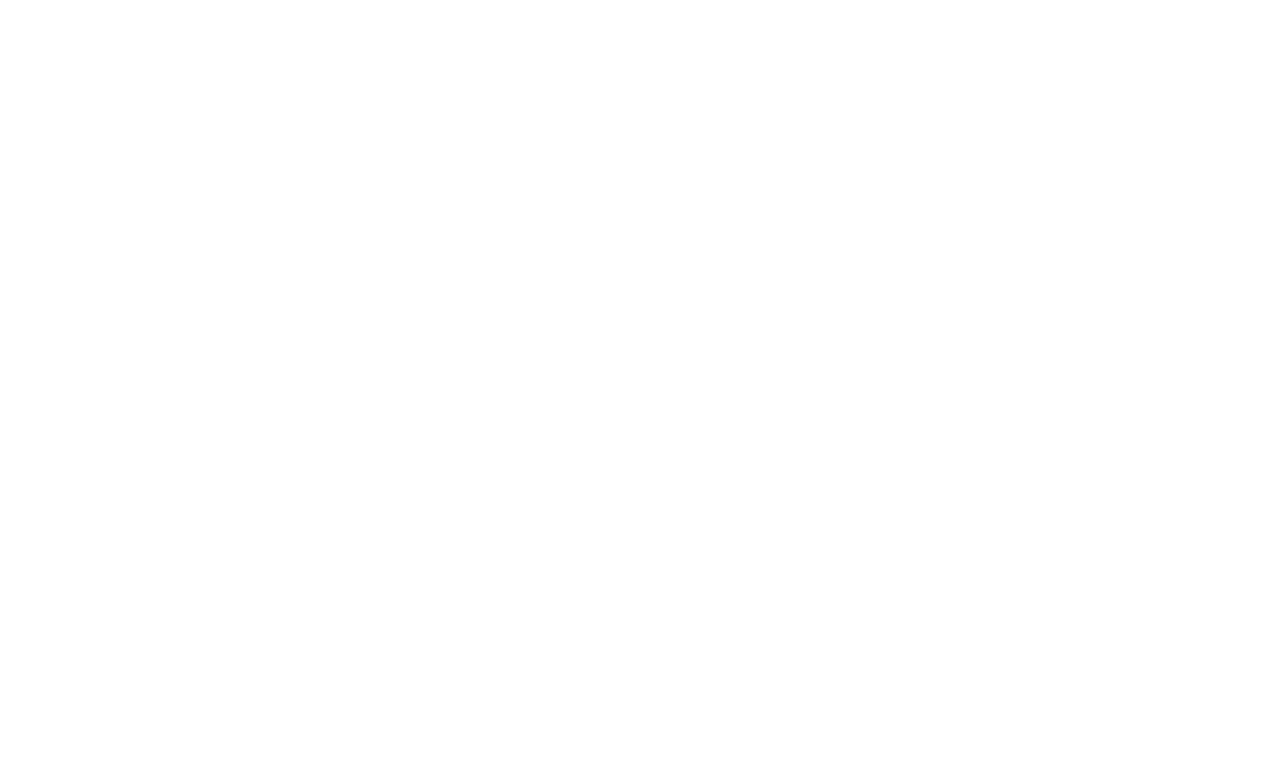
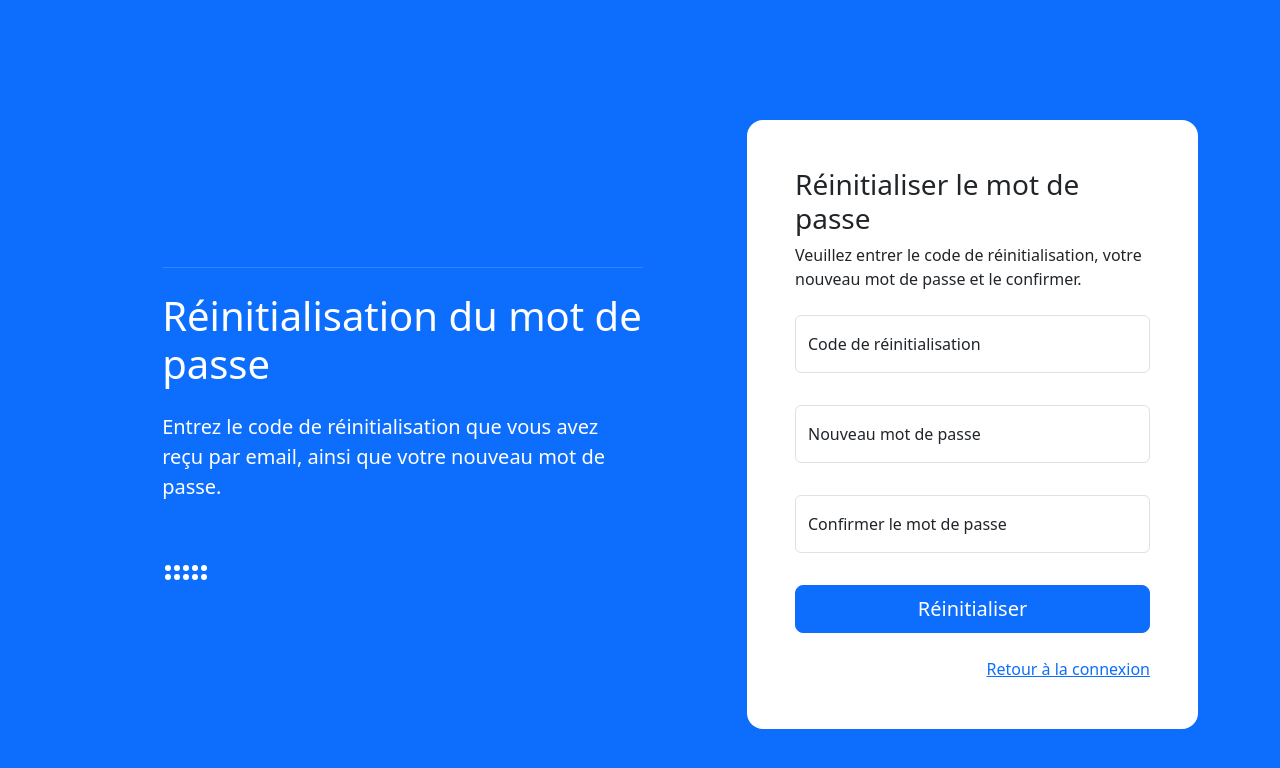
Before and after one commit to delmas007/FRONT-AVANCED-RAG-SPRING-AI, an Angular app: page /modifier-mot-de-passe/1 in a window 1280 px wide. Before the commit this address led to /. Shown: the top 768 px of the page. Built offline with nearby package versions, Linux system fonts and the light colour scheme.

Commit message:
gestion mot de passe

```diff
--- a/src/app/app.routes.ts
+++ b/src/app/app.routes.ts
@@ -7,12 +7,14 @@ import {AuthenticationGuard} from "./guards/authentication.guard";
 import {AuthorizationGuard} from "./guards/authorization.guard";
 import {VerifyCodeComponent} from "./verify-code/verify-code.component";
 import {MotDePasseComponent} from "./mot-de-passe/mot-de-passe.component";
+import {ModMotDePasseComponent} from "./mod-mot-de-passe/mod-mot-de-passe.component";
 
 export const routes: Routes = [
 
   { path : "connexion" , component : LoginComponent},
   { path : "inscription" , component : RegisterComponent},
   { path : "verification/:email" , component : VerifyCodeComponent},
+  { path : "modifier-mot-de-passe/:email" , component : ModMotDePasseComponent},
   { path : "mot-de-passe" , component : MotDePasseComponent},
 
   { path : "user" , component : UserComponent,canActivate:[AuthenticationGuard] ,children : [
--- a/src/app/mod-mot-de-passe/mod-mot-de-passe.component.css
+++ b/src/app/mod-mot-de-passe/mod-mot-de-passe.component.css
@@ -0,0 +1,16 @@
+/* CSS spécifique pour les écrans de taille moyenne et grande */
+@media (min-width: 768px) {
+  section {
+    height: 100vh;
+  }
+}
+
+@media (min-width: 1200px) {
+  section {
+    height: 100vh;
+  }
+}
+.alert {
+  border-radius: 0.25rem; /* Arrondi les coins du message d'alerte */
+  padding: 1rem; /* Ajoute du rembourrage pour améliorer la lisibilité */
+}
--- a/src/app/mod-mot-de-passe/mod-mot-de-passe.component.html
+++ b/src/app/mod-mot-de-passe/mod-mot-de-passe.component.html
@@ -1 +1,73 @@
-<p>mod-mot-de-passe works!</p>
+<section class="bg-primary py-3 py-md-5 py-xl-8 vh-100">
+  <div class="container">
+    <div class="row gy-4 align-items-center mt-md-5">
+      <div class="col-12 col-md-6 col-xl-7">
+        <div class="d-flex justify-content-center text-bg-primary">
+          <div class="col-12 col-xl-9">
+            <hr class="border-primary-subtle mb-4">
+            <h2 class="h1 mb-4">Réinitialisation du mot de passe</h2>
+            <p class="lead mb-5">Entrez le code de réinitialisation que vous avez reçu par email, ainsi que votre nouveau mot de passe.</p>
+            <div class="text-endx">
+              <svg xmlns="http://www.w3.org/2000/svg" width="48" height="48" fill="currentColor" class="bi bi-grip-horizontal" viewBox="0 0 16 16">
+                <path d="M2 8a1 1 0 1 1 0 2 1 1 0 0 1 0-2zm0-3a1 1 0 1 1 0 2 1 1 0 0 1 0-2zm3 3a1 1 0 1 1 0 2 1 1 0 0 1 0-2zm0-3a1 1 0 1 1 0 2 1 1 0 0 1 0-2zm3 3a1 1 0 1 1 0 2 1 1 0 0 1 0-2zm0-3a1 1 0 1 1 0 2 1 1 0 0 1 0-2zm3 3a1 1 0 1 1 0 2 1 1 0 0 1 0-2zm0-3a1 1 0 1 1 0 2 1 1 0 0 1 0-2zm3 3a1 1 0 1 1 0 2 1 1 0 0 1 0-2zm0-3a1 1 0 1 1 0 2 1 1 0 0 1 0-2z" />
+              </svg>
+            </div>
+          </div>
+        </div>
+      </div>
+      <div class="col-12 col-md-6 col-xl-5">
+        <div class="card border-0 rounded-4">
+          <div class="card-body p-3 p-md-4 p-xl-5">
+            <div class="row">
+              <div class="col-12">
+                <div class="mb-4">
+                  <h3>Réinitialiser le mot de passe</h3>
+                  <p>Veuillez entrer le code de réinitialisation, votre nouveau mot de passe et le confirmer.</p>
+                </div>
+              </div>
+            </div>
+            <form [formGroup]="formResetPassword" (ngSubmit)="handleResetPassword()">
+              <div class="row gy-3 overflow-hidden">
+                <div class="col-12">
+                  <div class="form-floating mb-3">
+                    <input type="text" class="form-control" name="resetCode" id="resetCode" placeholder="Code de réinitialisation" required formControlName="resetCode">
+                    <label for="resetCode" class="form-label">Code de réinitialisation</label>
+                  </div>
+                </div>
+                <div class="col-12">
+                  <div class="form-floating mb-3">
+                    <input type="password" class="form-control" name="newPassword" id="newPassword" placeholder="Nouveau mot de passe" required formControlName="newPassword">
+                    <label for="newPassword" class="form-label">Nouveau mot de passe</label>
+                  </div>
+                </div>
+                <div class="col-12">
+                  <div class="form-floating mb-3">
+                    <input type="password" class="form-control" name="confirmPassword" id="confirmPassword" placeholder="Confirmer le mot de passe" required formControlName="confirmPassword">
+                    <label for="confirmPassword" class="form-label">Confirmer le mot de passe</label>
+                  </div>
+                </div>
+                <div class="col-12">
+                  <div class="d-grid">
+                    <button class="btn btn-primary btn-lg" type="submit" [disabled]="loading">
+                      <span *ngIf="loading" class="spinner-border spinner-border-sm" role="status" aria-hidden="true"></span>
+                      {{ loading ? 'Envoi en cours...' : 'Réinitialiser' }}
+                    </button>
+                  </div>
+                  <div *ngIf="errorMessage" class="alert alert-danger mt-3">{{ errorMessage }}</div>
+                </div>
+              </div>
+            </form>
+            <div class="row">
+              <div class="col-12">
+                <div class="d-flex gap-2 gap-md-4 flex-column flex-md-row justify-content-md-end mt-4">
+                  <a routerLink="/connexion">Retour à la connexion</a>
+                </div>
+              </div>
+            </div>
+
+          </div>
+        </div>
+      </div>
+    </div>
+  </div>
+</section>
--- a/src/app/mod-mot-de-passe/mod-mot-de-passe.component.ts
+++ b/src/app/mod-mot-de-passe/mod-mot-de-passe.component.ts
@@ -1,12 +1,65 @@
-import { Component } from '@angular/core';
+import {Component, OnInit} from '@angular/core';
+import {FormBuilder, FormGroup, ReactiveFormsModule, Validators} from "@angular/forms";
+import {ApiService} from "../service/api.service";
+import {ActivatedRoute, Router, RouterLink} from "@angular/router";
+import {NgIf} from "@angular/common";
 
 @Component({
   selector: 'app-mod-mot-de-passe',
   standalone: true,
-  imports: [],
+  imports: [
+    ReactiveFormsModule,
+    NgIf,
+    RouterLink
+  ],
   templateUrl: './mod-mot-de-passe.component.html',
   styleUrl: './mod-mot-de-passe.component.css'
 })
-export class ModMotDePasseComponent {
+export class ModMotDePasseComponent implements OnInit{
+  formResetPassword!: FormGroup;
+  errorMessage: any;
+  loading = false;
+  email!: string ;
+
+
+  constructor(private fb:FormBuilder,private apiService: ApiService, private router: Router,private activatedRoute : ActivatedRoute) {
+  }
+  ngOnInit(): void {
+    this.formResetPassword = this.fb.group({
+      newPassword: this.fb.control(""),
+      confirmPassword: this.fb.control(""),
+      resetCode: this.fb.control(""),
+    });
+  }
+
+  handleResetPassword() {
+    let newPassword = this.formResetPassword.value.newPassword;
+    let confirmPassword = this.formResetPassword.value.confirmPassword;
+    let resetCode = this.formResetPassword.value.resetCode;
+    this.loading = true;
+    this.errorMessage = null;
+    if (newPassword === confirmPassword) {
+      this.email = this.activatedRoute.snapshot.params['email']
+      this.apiService.nouveauMotDePasse(this.email, resetCode, newPassword)
+        .then((token: any) => {
+          this.router.navigateByUrl("/connexion")
+        })
+        .catch(err => {
+          this.loading = false;
+          if (err.error && err.error.message) {
+            this.errorMessage = err.error.message;
+          } else {
+            this.errorMessage = 'erreur';
+          }
+        })
+        .finally(() => {
+          this.loading = false;
+        });
+    }else {
+      this.loading = false;
+      this.errorMessage = 'Les mots de passe ne sont pas identiques'
+    }
+
+  }
 
 }
--- a/src/app/mot-de-passe/mot-de-passe.component.ts
+++ b/src/app/mot-de-passe/mot-de-passe.component.ts
@@ -36,13 +36,13 @@ export class MotDePasseComponent implements OnInit{
     this.errorMessage = null;
     this.apiService.codeMotDePasse(email)
       .then((token: any) => {
-        console.log(token);
-        // this.router.navigateByUrl("/user/rag");
+        this.router.navigateByUrl(`/modifier-mot-de-passe/${email}`);
       })
       .catch((err: any)=> {
         if (err.error && err.error.message) {
           this.errorMessage = err.error.message;
         } else {
+          this.loading = false;
           console.log(err);
           this.errorMessage = 'Mot de passe incorrecte';
         }
--- a/src/app/register/register.component.ts
+++ b/src/app/register/register.component.ts
@@ -67,7 +67,6 @@ export class RegisterComponent implements OnInit{
       });
     }else {
       this.errorMessage = 'Les mots de passe ne sont pas identiques'
-      console.log('Les mots de passe ne sont pas identiques')
     }
 
   }
--- a/src/app/service/api.service.ts
+++ b/src/app/service/api.service.ts
@@ -80,4 +80,16 @@ export class ApiService {
     );
   }
 
+  async nouveauMotDePasse(email: string,code :string,password :string): Promise<any> {
+    const body = {
+      email: email,
+      code: code,
+      password: password
+    };
+
+    return await firstValueFrom(
+      this.http.post<any>(`${this.host}/NouveauMotDePasse/`, body)
+    );
+  }
+
 }
--- a/src/app/service/bearer.interceptor.ts
+++ b/src/app/service/bearer.interceptor.ts
@@ -4,7 +4,7 @@ export const bearerInterceptor: HttpInterceptorFn = (req, next) => {
   // if (req.url.includes('/connexion') || req.url.includes('/inscription/') || req.url.includes('/activation/') || req.url.includes('verification') || req.url.includes('resendMail') ) {
   //   return next(req);
   // }
-  const paths = ['/connexion', '/inscription/', '/activation/', 'verification', 'resendMail','/modifierMotDePasse/'];
+  const paths = ['/connexion', '/inscription/', '/activation/', 'verification', 'resendMail','/modifierMotDePasse/','/NouveauMotDePasse/'];
 
   if (paths.some(path => req.url.includes(path))) {
     return next(req);
--- a/src/app/verify-code/verify-code.component.ts
+++ b/src/app/verify-code/verify-code.component.ts
@@ -45,13 +45,11 @@ export class VerifyCodeComponent implements OnInit {
 
   verifyCode() {
     const code = this.digits.join('');
-    console.log('Vérification du code:', code);
     this.apiService.Verification(code)
       .then((response: any) => {
         this.router.navigateByUrl("/connexion")
       })
       .catch(error => {
-        console.error('Échec de la validation du code.', error);
         this.isError = true;
         setTimeout(() => this.isError = false, 5000);
       });
```
